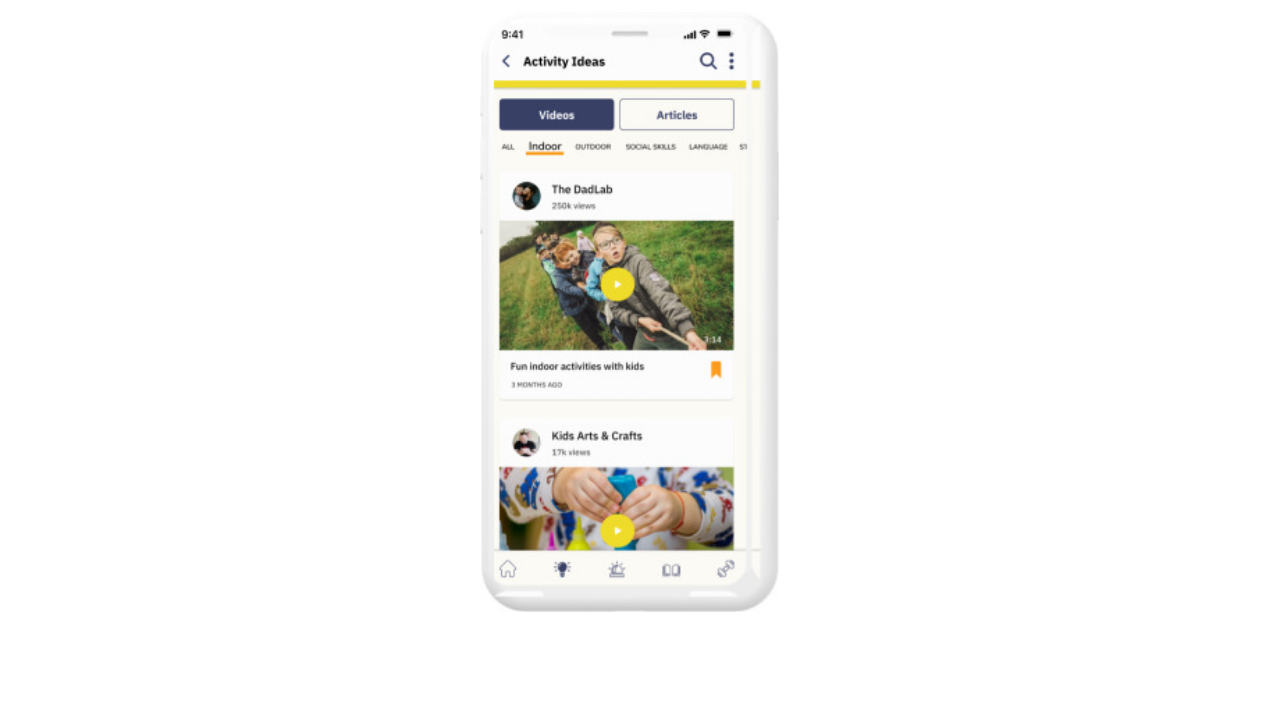
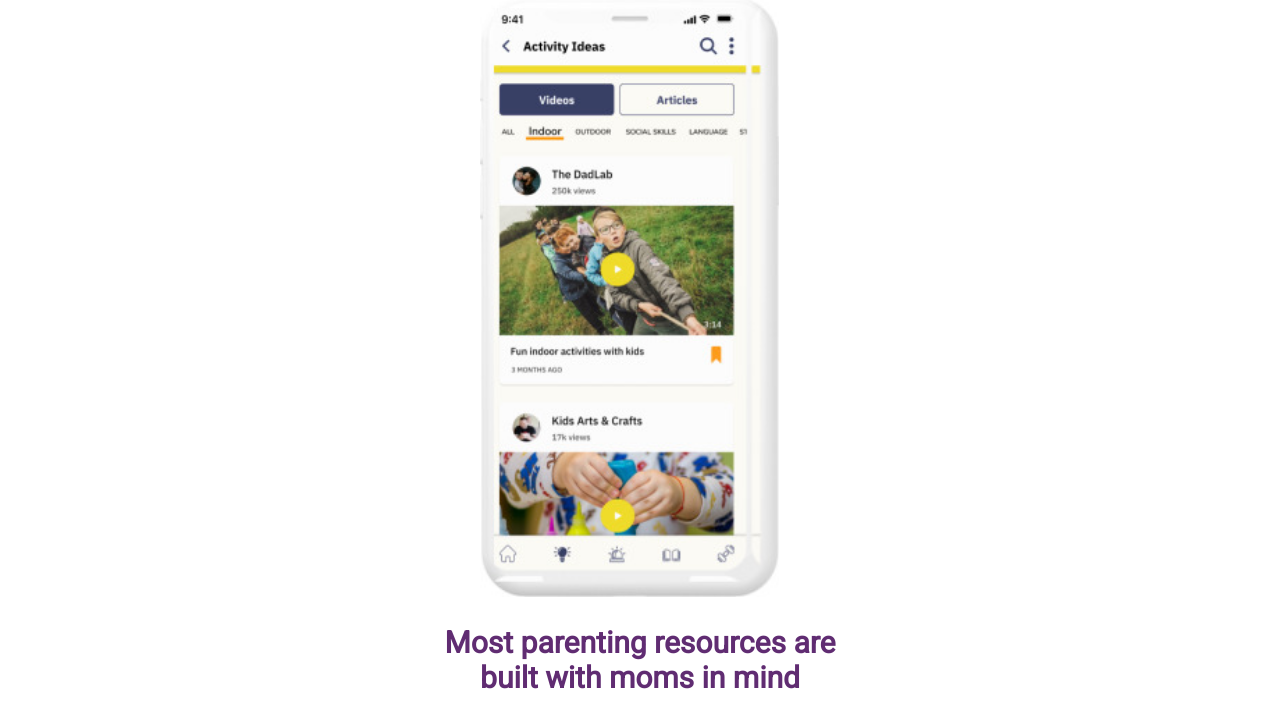
Before and after one commit to Anushaca1995/webProject, a plain HTML site: page Index.html in a window 1280 px wide. Shown: the part 242-970 px from the top of the page. Before the commit the page ends 866 px from the top, so only its background shows below. Drawn offline with Linux system fonts and the light colour scheme.

Commit message:
MOdified by adding text

```diff
--- a/Index.html
+++ b/Index.html
@@ -23,5 +23,10 @@
         A parenting coach in your pocket
     </h1>
     <img id="img1" src="./images/devmock.jpg"/>
+    <div>
+        <h2 id="h2">
+            Most parenting resources are built with moms in mind
+        </h2>
+    </div>
 </body>
 </html>
--- a/styles.scss
+++ b/styles.scss
@@ -20,7 +20,7 @@
   #img1{
     height: 600px;
     margin-left: 480px;
-    margin-top: 100px;
+    margin-top: 85px;
   }
   #logoimg{
     padding: 5px;
@@ -57,3 +57,12 @@
   width:400px;
   text-align: center;
 }
+
+#h2{
+  color: rgba(71, 10, 91, 0.863);
+  font-size: 30px;
+  height: 100px;
+  width:400px;
+  font-family: "Roboto", sans-serif;
+  text-align: center;
+}
```
Also changed, not shown: styles.css.
